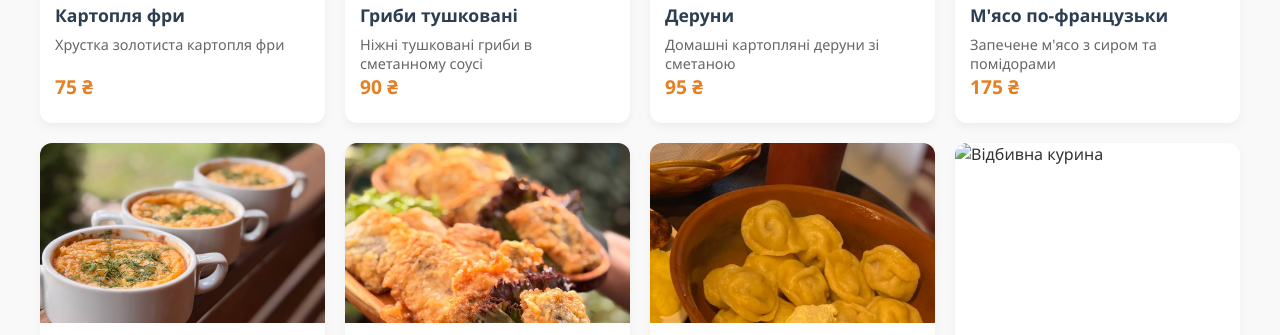
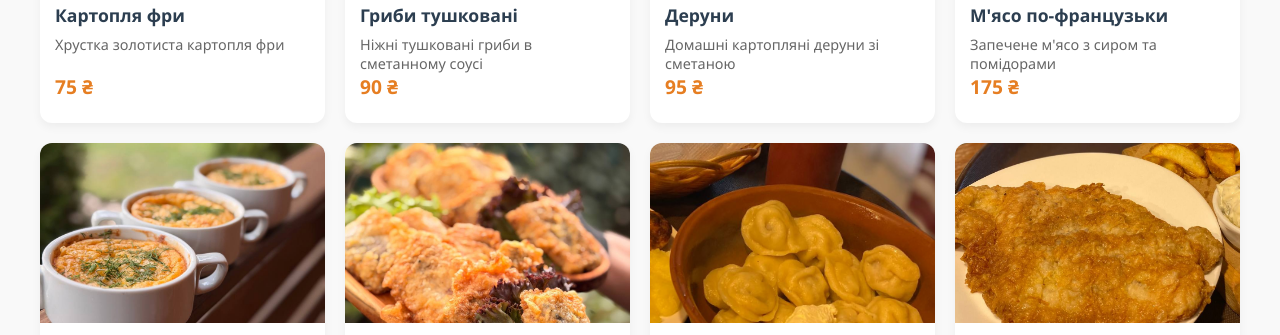
Before and after one commit to Ayak-nn/ukr-dvorik, a website: page index.html in a window 1280 px wide. Shown: the part 2497-2832 px from the top of the page. Drawn offline with Linux system fonts and the light colour scheme.

Commit message:
Update index.html

```diff
--- a/index.html
+++ b/index.html
@@ -182,7 +182,7 @@
             { id: 19, name: "Картопляна запіканка", category: "Другі страви", price: 85, description: "Апетитна картопляна запіканка з сирною скоринкою", image: "img/potato-casserole.jpg" },
             { id: 20, name: "Рибка в клярі", category: "Другі страви", price: 130, description: "Ніжне філе риби у хрусткому клярі", image: "img/fish-in-batter.jpg" },
             { id: 21, name: "Пельмені", category: "Другі страви", price: 110, description: "Домашні пельмені з маслом або сметаною", image: "img/pelmeni.jpg" },
-            { id: 24, name: "Відбивна курина", category: "Другі страви", price: 125, description: "Соковита куряча відбивна в паніровці", image: "img/chicken-cutlet.jpg" },
+            { id: 24, name: "Відбивна курина", category: "Другі страви", price: 125, description: "Соковита куряча відбивна в паніровці", image: "img/chicken-chop.jpg" },
             { id: 27, name: "Голубці", category: "Другі страви", price: 140, description: "Домашні голубці з м'ясом та рисом у капустяному листі", image: "img/holubtsi.jpg" },
 
             // --- Закуски ---
```
